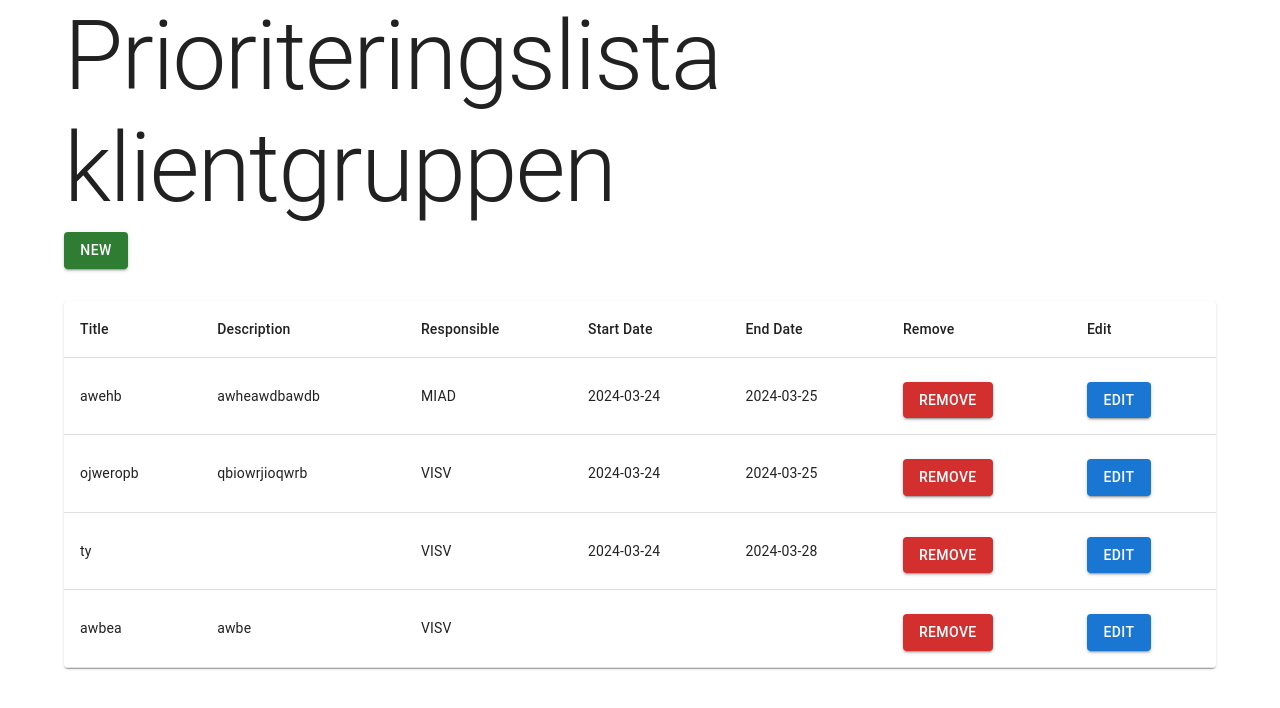
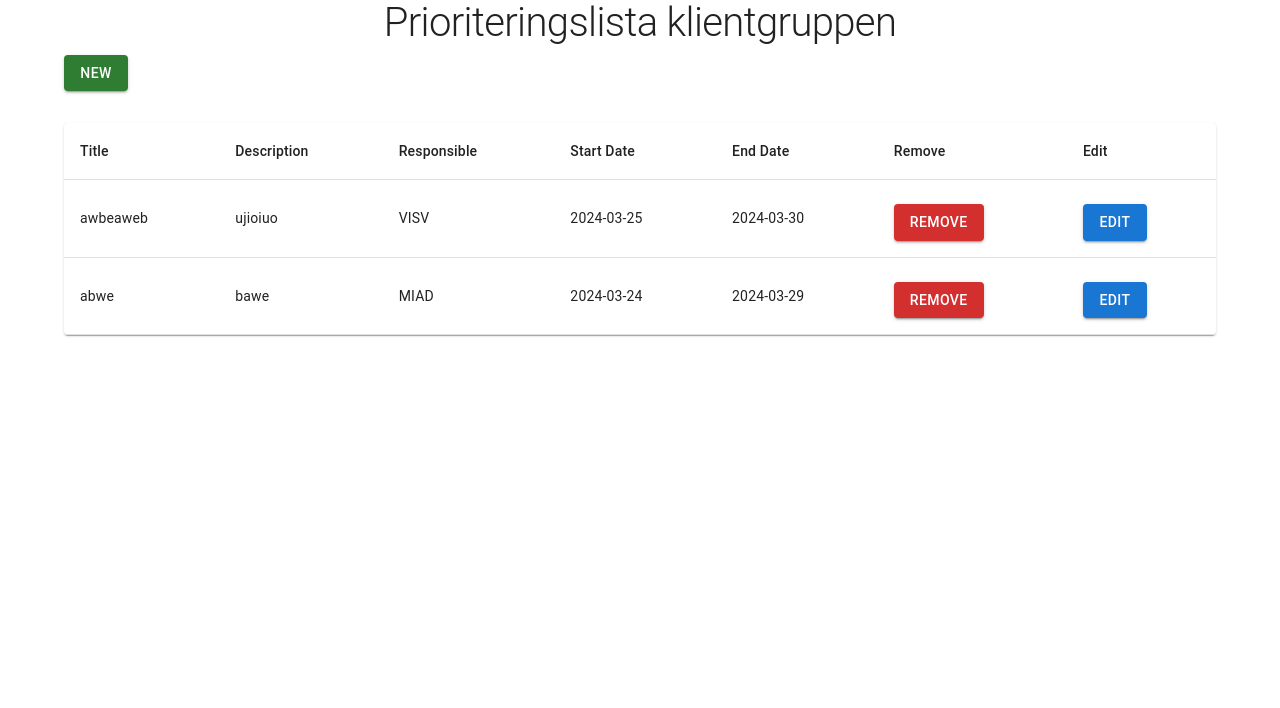
Before and after one commit to victorsvensson/PriorityList, a Next.js app in the folder frontend/: page / in a window 1280 px wide. Shown: the top 708 px of the page. Built offline with nearby package versions, Linux system fonts and the light colour scheme.

Commit message:
Refactored get, put, delete and post requests.

```diff
--- a/frontend/data/submissions.json
+++ b/frontend/data/submissions.json
@@ -1,34 +1,18 @@
 [
   {
-    "title": "awehb",
-    "description": "awheawdbawdb",
+    "title": "awbeaweb",
+    "description": "ujioiuo",
+    "responsible": "VISV",
+    "startDate": "2024-03-25",
+    "endDate": "2024-03-30",
+    "id": "2ec0bdb4-c7d1-44e1-adbe-da4dc02fb016"
+  },
+  {
+    "title": "abwe",
+    "description": "bawe",
     "responsible": "MIAD",
     "startDate": "2024-03-24",
-    "endDate": "2024-03-25",
-    "id": "e244f6d8-1235-42e5-a45c-69d25e1dc63a"
-  },
-  {
-    "title": "ojweropb",
-    "description": "qbiowrjioqwrb",
-    "responsible": "VISV",
-    "startDate": "2024-03-24",
-    "endDate": "2024-03-25",
-    "id": "e50c3a8b-8b47-497f-96ca-82efdb17df54"
-  },
-  {
-    "title": "ty",
-    "description": "",
-    "responsible": "VISV",
-    "startDate": "2024-03-24",
-    "endDate": "2024-03-28",
-    "id": "9f17a95d-f0f2-4351-9a2f-9f54b1342f8d"
-  },
-  {
-    "title": "awbea",
-    "description": "awbe",
-    "responsible": "VISV",
-    "startDate": "",
-    "endDate": "",
-    "id": "2dc630bb-b115-4af3-900e-70c2f8c1f03b"
+    "endDate": "2024-03-29",
+    "id": "516d9d2b-56a8-4526-8199-eb6dae988202"
   }
 ]
--- a/frontend/pages/api/submissions/[id].js
+++ b/frontend/pages/api/submissions/[id].js
@@ -1,53 +1,65 @@
 import fs from 'fs';
 import path from 'path';
 
-export default function handler(req, res) {
-  const { id } = req.query;
+// Helper function to read the submissions file
+async function readSubmissionsFile(filePath) {
+  const fileData = await fs.promises.readFile(filePath, 'utf8');
+  return JSON.parse(fileData);
+}
 
-  if (req.method === 'PUT') {
-    // The path to the JSON file where submissions are stored
-    const filePath = path.join(process.cwd(), 'data', 'submissions.json');
+// Helper function to write to the submissions file
+async function writeSubmissionsFile(filePath, data) {
+  await fs.promises.writeFile(filePath, JSON.stringify(data, null, 2), 'utf8');
+}
 
-    // Read the existing submissions
-    const fileData = fs.readFileSync(filePath);
-    let submissions = JSON.parse(fileData.toString());
+// Function to handle PUT requests
+async function updateSubmission(id, data, filePath) {
+  const submissions = await readSubmissionsFile(filePath);
+  const index = submissions.findIndex((item) => item.id === id);
 
-    // Find the index of the submission to update
-    const submissionIndex = submissions.findIndex(submission => submission.id === id);
-    if (submissionIndex === -1) {
-      res.status(404).json({ message: 'Submission not found' });
-      return;
-    }
-
-    // Update the submission with the new data from the request body
-    const updatedSubmission = { ...submissions[submissionIndex], ...req.body };
-    submissions[submissionIndex] = updatedSubmission;
-
-    // Write the updated submissions back to the file
-    fs.writeFileSync(filePath, JSON.stringify(submissions, null, 2));
-
-    res.status(200).json(updatedSubmission);
-  } else {
-    // Handle any non-PUT requests
-    res.setHeader('Allow', ['PUT']);
-    res.status(405).end(`Method ${req.method} Not Allowed`);
+  if (index === -1) {
+    return { status: 404, body: { message: 'Submission not found' } };
   }
 
-  if (req.method === 'DELETE') {
-    const filePath = path.join(process.cwd(), 'data', 'submissions.json');
-    const fileData = fs.readFileSync(filePath);
-    let submissions = JSON.parse(fileData.toString());
+  submissions[index] = { ...submissions[index], ...data };
+  await writeSubmissionsFile(filePath, submissions);
+  return { status: 200, body: submissions[index] };
+}
 
-    // Filter out the submission with the given id
-    submissions = submissions.filter(submission => submission.id !== id);
+// Function to handle DELETE requests
+async function deleteSubmission(id, filePath) {
+  let submissions = await readSubmissionsFile(filePath);
+  const initialLength = submissions.length;
+  submissions = submissions.filter((item) => item.id !== id);
 
-    // Write the updated submissions back to the file
-    fs.writeFileSync(filePath, JSON.stringify(submissions, null, 2));
+  if (submissions.length === initialLength) {
+    return { status: 404, body: { message: 'Submission not found' } };
+  }
 
-    res.status(200).json({ message: 'Submission removed successfully' });
-  } else {
-    // Handle any non-DELETE requests
-    res.setHeader('Allow', ['DELETE']);
-    res.status(405).end(`Method ${req.method} Not Allowed`);
+  await writeSubmissionsFile(filePath, submissions);
+  return { status: 200, body: { message: 'Submission removed successfully' } };
+}
+
+// Main handler function
+export default async function handler(req, res) {
+  const { id } = req.query;
+  const filePath = path.join(process.cwd(), 'data', 'submissions.json');
+
+  try {
+    if (req.method === 'PUT') {
+      const body = req.body; // Assuming body-parser middleware is used
+      const result = await updateSubmission(id, body, filePath);
+      return res.status(result.status).json(result.body);
+    } else if (req.method === 'DELETE') {
+      const result = await deleteSubmission(id, filePath);
+      return res.status(result.status).json(result.body);
+    } else {
+      res.setHeader('Allow', ['PUT', 'DELETE']);
+      return res.status(405).end(`Method ${req.method} Not Allowed`);
+    }
+  } catch (error) {
+    // Handle any unexpected errors
+    console.error(error);
+    return res.status(500).json({ message: 'Internal server error' });
   }
 }
--- a/frontend/pages/index.tsx
+++ b/frontend/pages/index.tsx
@@ -1,18 +1,10 @@
 'use client'
-import Image from "next/image";
 import React, { useEffect, useState } from "react";
 import AddLinkForm from '../components/AddLinkForm';
-import Layout from '../layouts/layout'; // Adjust the import path as necessary
 import { Table, TableBody, TableCell, TableContainer, TableHead, TableRow, Paper, Container, Button, Typography } from '@mui/material';
-import { ThemeProvider, createTheme } from '@mui/material/styles';
-import ConfirmationDialog from '../components/ConfirmationDialog'; // Adjust the path as needed
-import EditLinkForm from '../components/EditLinkForm'; // Adjust the path as needed
-
-
-// Create a theme instance.
-const theme = createTheme({
-  // Customize your theme here
-});
+import ConfirmationDialog from '../components/ConfirmationDialog';
+import EditLinkForm from '../components/EditLinkForm';
+import { deletePost } from '../services/deleteService';
 
 export default function Home() {
 
@@ -21,26 +13,24 @@ export default function Home() {
   const handleOpenForm = () => setFormVisible(true);
   const handleCloseForm = () => {
     setFormVisible(false);
-    setEditingData(null); // Reset editing data
-    fetchSubmissions(); // Refresh the submissions list to reflect any changes
+    setEditingData(null);
+    fetchSubmissions();
   };
 
   const [submissions, setSubmissions] = useState<any[]>([])
   const [dialogOpen, setDialogOpen] = useState(false);
   const [currentSubmissionId, setCurrentSubmissionId] = useState(null);
 
-  //Edit
   const [editFormVisible, setEditFormVisible] = useState(false);
-  const handleOpenEditForm = () => setEditFormVisible(true);
-  const [editingData, setEditingData] = useState(null); // Assuming the data structure matches your submissions
+  const [editingData, setEditingData] = useState(null);
 
   useEffect(() => {
     fetchSubmissions();
   }, [handleCloseForm]);
 
   const handleEditButtonClick = (id: any) => {
-    setEditingData(id); // Set the data to be edited
-    setEditFormVisible(true); // Show the form
+    setEditingData(id);
+    setEditFormVisible(true);
   };
 
   const handleOpenDialog = (id: any) => {
@@ -55,23 +45,19 @@ export default function Home() {
 
   const handleConfirmDelete = async () => {
     if (currentSubmissionId) {
-      await fetch(`/api/submissions/${currentSubmissionId}`, {
-        method: 'DELETE',
-      });
+      await deletePost(currentSubmissionId);
       setDialogOpen(false);
-      // Re-fetch submissions or update state as needed
     }
   };
 
   const fetchSubmissions = async () => {
-    const response = await fetch('/api/getSubmissions');
+    const response = await fetch(`/api/submissions/getSubmissions`);
     const data = await response.json();
     setSubmissions(data);
   };
 
   return (
     <div>
-
   <ConfirmationDialog
     isOpen={dialogOpen}
     onClose={handleCloseDialog}
@@ -91,7 +77,11 @@ export default function Home() {
 }
 
 <Container>
-<Typography variant="h1" component="h1">
+<Typography variant="h1" component="h1"
+      sx={{
+        textAlign: 'center',
+        fontSize: '2.5rem', // Customize the font size as needed
+      }}>
     Prioriteringslista klientgruppen
   </Typography>
   <Button sx={{marginTop: 1}} variant="contained" color="success" onClick={handleOpenForm}>New</Button>
@@ -132,7 +122,7 @@ export default function Home() {
                   sx={{marginTop: 1}}
                   variant="contained"
                   color="primary"
-                  onClick={() => handleEditButtonClick(submission)} // Pass the entire submission as the parameter
+                  onClick={() => handleEditButtonClick(submission)}
                 >
                   Edit
                 </Button>
--- /dev/null
+++ b/frontend/services/deleteService.tsx
@@ -0,0 +1,12 @@
+export async function deletePost(id: any): Promise<void> {
+    if (id) {
+        const response = await fetch(`/api/submissions/${id}`, {
+          method: 'DELETE',
+        });
+
+        if (!response.ok) {
+            throw new Error('Failed to delete post');
+        }
+        console.log('Delete post submitted successfully');
+    }
+}
--- /dev/null
+++ b/frontend/services/editService.tsx
@@ -0,0 +1,15 @@
+export async function editPost(formData: any, initialData: any): Promise<void> {
+    const response = await fetch(`/api/submissions/${initialData.id}`, {
+        method: 'PUT',
+        headers: {
+          'Content-Type': 'application/json',
+        },
+        body: JSON.stringify(formData),
+      });
+
+    if (!response.ok) {
+        throw new Error('Failed to edit post');
+    }
+
+    console.log('Edit post submitted successfully');
+};
--- a/frontend/services/postService.tsx
+++ b/frontend/services/postService.tsx
@@ -7,7 +7,7 @@ interface FormSubmissionData {
 }
 
 export async function submitPost(data: FormSubmissionData): Promise<void> {
-    const response = await fetch('/api/postSubmission', {
+    const response = await fetch('/api/submissions/postSubmission', {
         method: 'POST',
         headers: {
         'Content-Type': 'application/json',
@@ -18,6 +18,5 @@ interface FormSubmissionData {
     if (!response.ok) {
         throw new Error('Failed to submit post');
     }
-
     console.log('Post submitted successfully');
 }
```
Also changed, not shown: frontend/components/EditLinkForm.tsx (+2 -12 lines), frontend/package.json (+7 -1 lines), frontend/pages/api/submissions/getSubmissions.js (renamed from frontend/pages/api/getSubmissions.js, +0 -8 lines), frontend/pages/api/submissions/postSubmission.js (renamed from frontend/pages/api/postSubmission.js), frontend/services/getService.tsx (added), 1 other file (tests, documents, lock files or other folders). Lines whose indentation alone changed are shown as unchanged.
